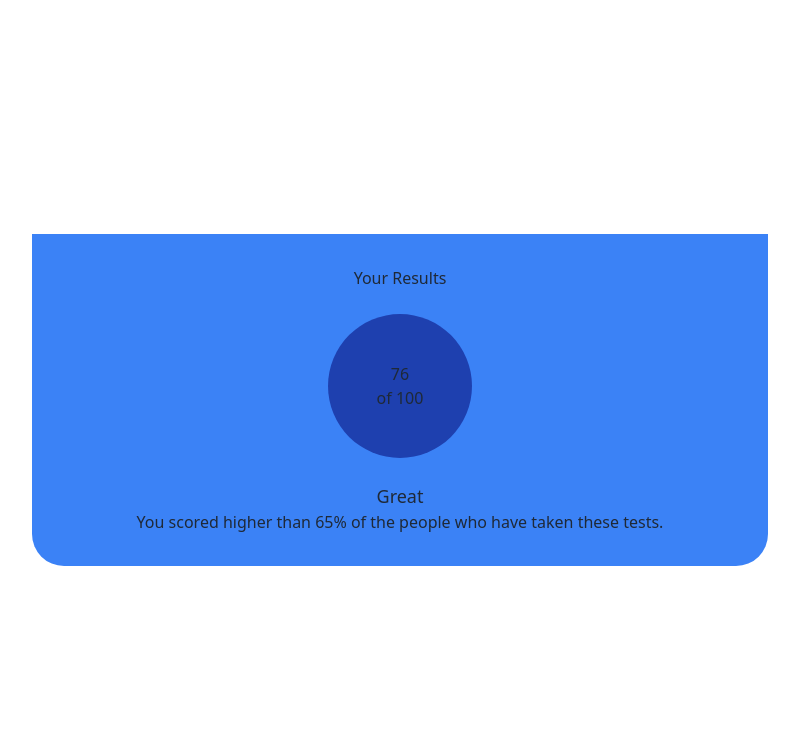
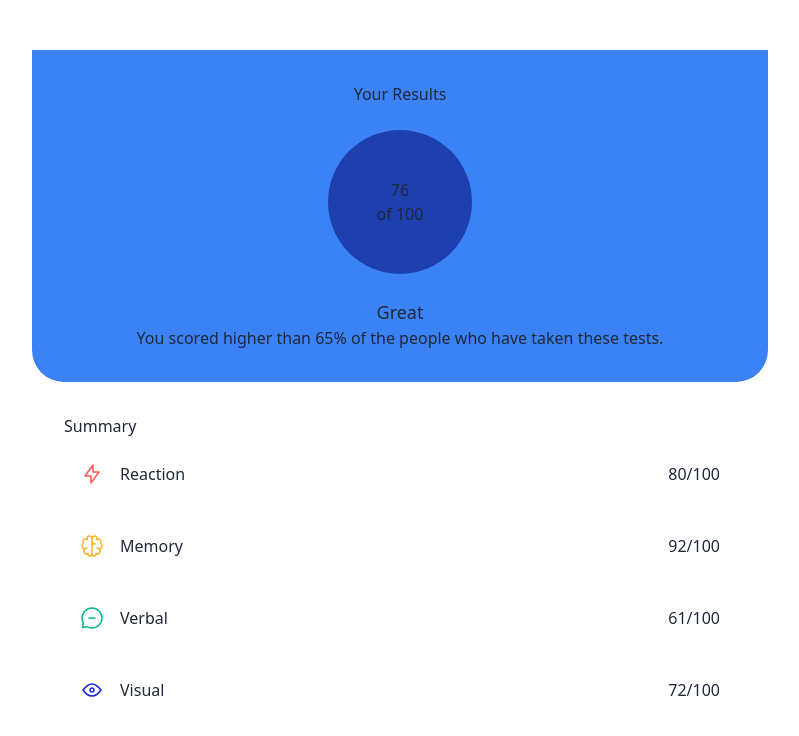
Before and after one commit to Hcmwebs/results-summary, a React (Vite) app: page / in a window 1280 px wide. Shown: the top 736 px of the page, without its empty margins (240-1039 px from the left). Built offline with nearby package versions, Linux system fonts and the light colour scheme.

Commit message:
added, indexed and rendered the card body

```diff
--- a/src/components/Card.jsx
+++ b/src/components/Card.jsx
@@ -1,10 +1,11 @@
-import { CardHeader } from './index';
+import { CardBody, CardHeader } from './index';
 
 const Card = () => {
 	return (
 		<main className='mx-auto grid grid-cols-1 place-items-center min-h-screen'>
 			<section className='w-full max-w-[375px] md:max-w-[736px] flex flex-col justify-center items-center '>
 				<CardHeader />
+				<CardBody />
 			</section>
 		</main>
 	);
--- /dev/null
+++ b/src/components/CardBody.jsx
@@ -0,0 +1,27 @@
+import React from 'react';
+import data from '../data/Data';
+
+const CardBody = () => {
+	return (
+		<article className='w-full card-body bg-white'>
+			<h2>Summary</h2>
+			<div className='grid grid-cols-1 gap-y-4'>
+				{data.map((item) => {
+					const { category, score, icon } = item;
+					return (
+						<div
+							key={score}
+							className='card flex flex-row rounded-lg  shadow-sms p-4'
+						>
+							<img src={icon} alt={category} />
+							<p className='ml-4'>{category}</p>
+							<span>{score}/100</span>
+						</div>
+					);
+				})}
+			</div>
+		</article>
+	);
+};
+
+export default CardBody;
--- a/src/components/index.jsx
+++ b/src/components/index.jsx
@@ -1,4 +1,5 @@
 import Card from './Card';
+import CardBody from './CardBody';
 import CardHeader from './CardHeader';
 
-export { Card, CardHeader };
+export { Card, CardHeader, CardBody };
--- a/src/data/Data.jsx
+++ b/src/data/Data.jsx
@@ -1,22 +1,29 @@
-export const data = [
+import reaction from '../assets/icon-reaction.svg';
+import memory from '../assets/icon-memory.svg';
+import verbal from '../assets/icon-verbal.svg';
+import visual from '../assets/icon-visual.svg';
+
+const data = [
 	{
 		category: 'Reaction',
 		score: 80,
-		icon: './assets/images/icon-reaction.svg',
+		icon: reaction,
 	},
 	{
 		category: 'Memory',
 		score: 92,
-		icon: './assets/images/icon-memory.svg',
+		icon: memory,
 	},
 	{
 		category: 'Verbal',
 		score: 61,
-		icon: './assets/images/icon-verbal.svg',
+		icon: verbal,
 	},
 	{
 		category: 'Visual',
 		score: 72,
-		icon: './assets/images/icon-visual.svg',
+		icon: visual,
 	},
 ];
+
+export default data;
```
